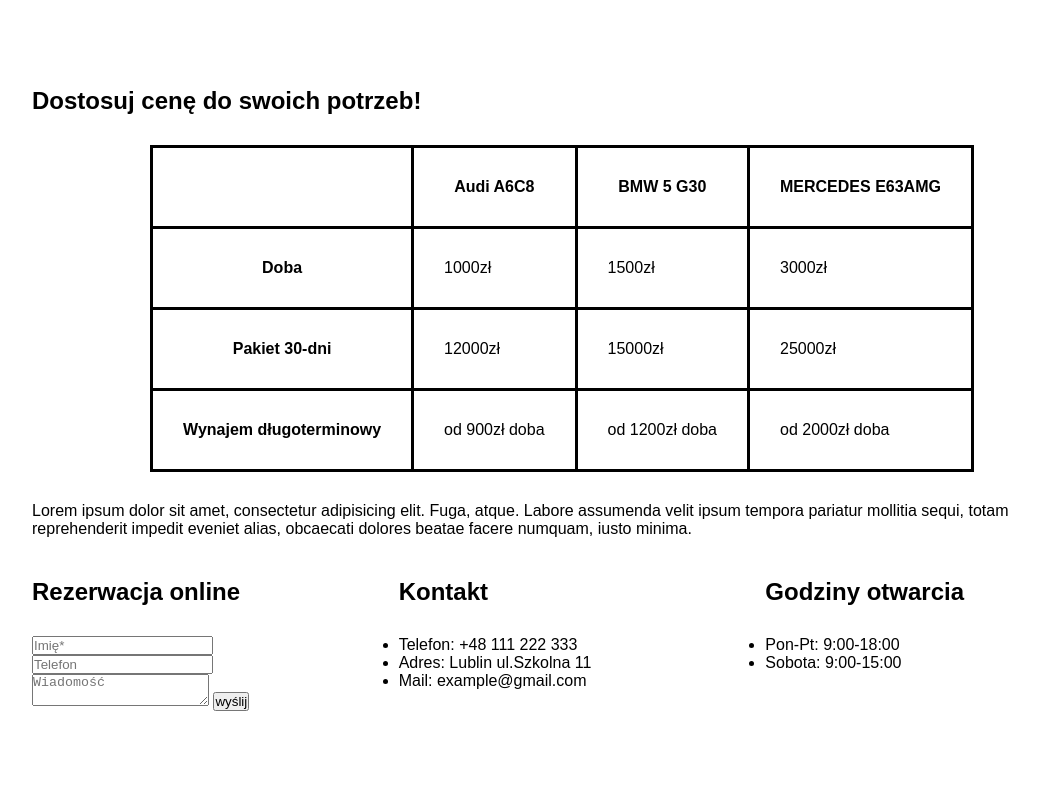
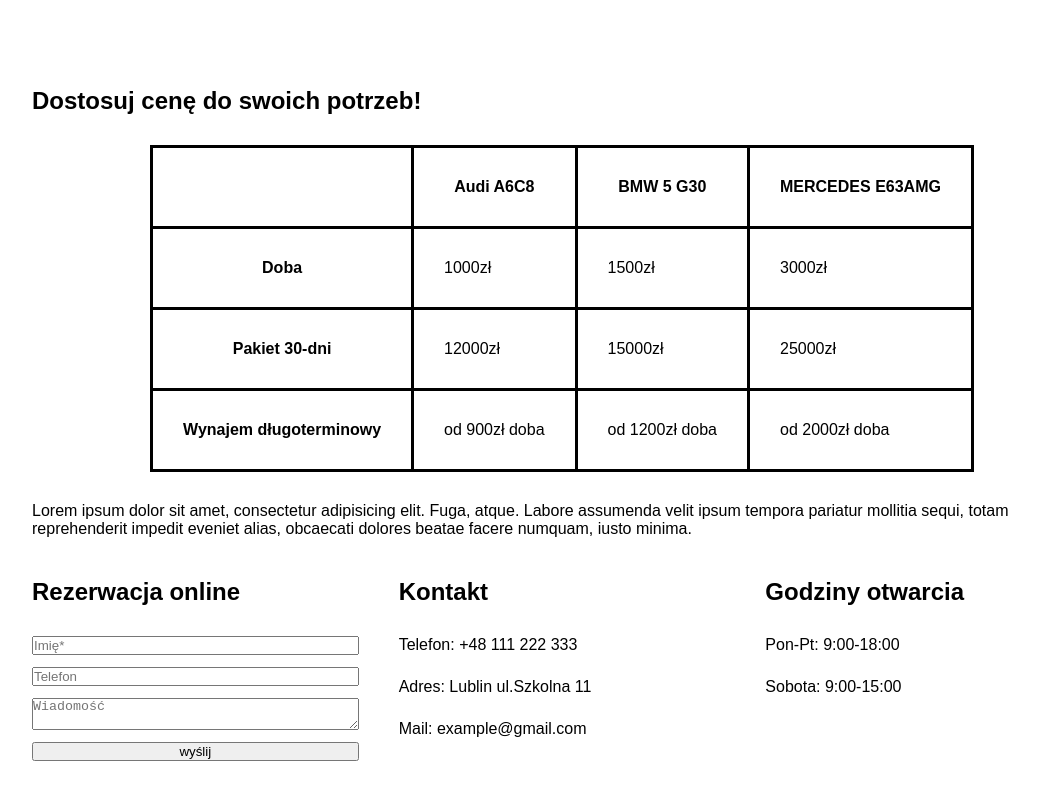
Before and after one commit to WojciechDudek124/rent-car, a plain HTML site: page index.html in a window 1280 px wide. Shown: the part 2179-2979 px from the top of the page, without its empty margins (78-1117 px from the left). Before the commit the page ends 2930 px from the top, so only its background shows below. Drawn offline with Linux system fonts and the light colour scheme.

Commit message:
add style to contact

```diff
--- a/index.html
+++ b/index.html
@@ -218,7 +218,7 @@
       <section>
         <div class="contact" id="contact">
           <div class="grid-3-cols">
-            <div class="reservation-containerr">
+            <div class="reservation-container">
               <h2>Rezerwacja online</h2>
               <form class="reservation-form">
                 <input class="reservation-input" type="name" id="name" placeholder="Imię*">
@@ -230,7 +230,7 @@
 
         <div class="contact-container">
           <h2>Kontakt</h2>
-          <ul>
+          <ul class="contact-list">
             <li>
               <span>Telefon: +48 111 222 333</span>
             </li>
@@ -245,7 +245,7 @@
 
         <div class="open-container">
           <h2>Godziny otwarcia</h2>
-          <ul>
+          <ul ul class="contact-list">
             <li>
               <span>Pon-Pt: 9:00-18:00</span>
             </li>
--- a/style.css
+++ b/style.css
@@ -195,3 +195,24 @@
 .price{
   margin-bottom: 40px;
 }
+
+/* CONTACT */
+
+.contact-list{
+  list-style-type: none;
+  margin-bottom: 24px;
+}
+
+.contact-list li{
+  display: flex;
+  align-items: center;
+  gap: 12px;
+  margin-bottom: 24px;
+}
+
+
+.reservation-form{
+  display:flex;
+  flex-direction: column;
+  gap: 12px;
+}
```
